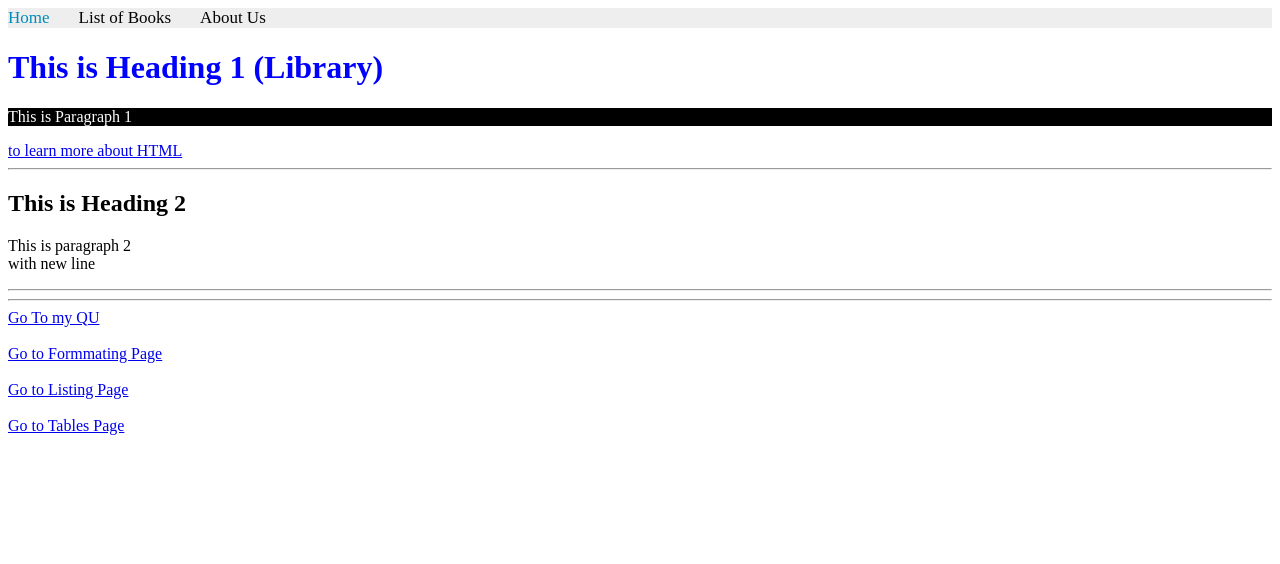
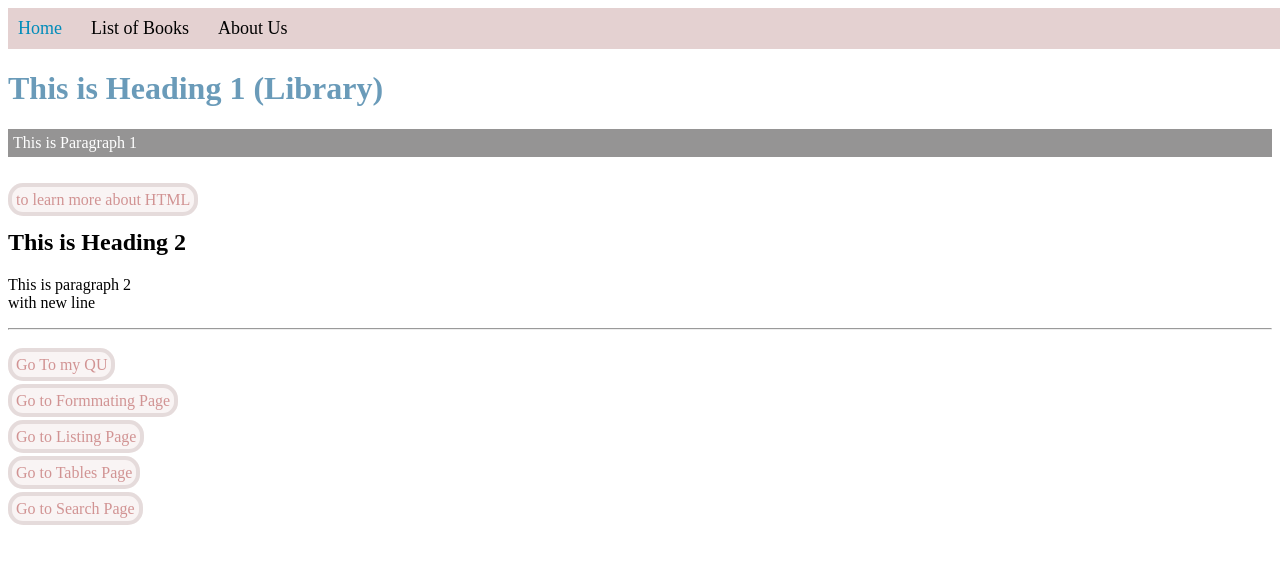
Before and after one commit to F998r/WebCourse, a Django app: page / in a window 1280 px wide. Shown: the top 564 px of the page. Run offline with Django 5.2, Linux system fonts and the light colour scheme.

Commit message:
lab 6 commit

```diff
--- a/bookwebsite/apps/bookmodule/urls.py
+++ b/bookwebsite/apps/bookmodule/urls.py
@@ -9,6 +9,7 @@ urlpatterns = [
     path('links', views.qu, name="qassimUn"),
     path('formmating', views.format, name="formatting"),
     path('listing', views.lists, name="listing"),
-    path('tables', views.tables, name="tables")
+    path('tables', views.tables, name="tables"),
+    path('search',views.srch,name="search"),
     # Add other URL patterns here
 ]
--- a/bookwebsite/apps/bookmodule/views.py
+++ b/bookwebsite/apps/bookmodule/views.py
@@ -41,3 +41,32 @@ def lists(request):
 
 def tables(request):
     return render(request,"bookmodule/table.html")
+
+def __getBookList():
+    book1 = { 'id': 12344321, 'title': 'Continuous Delivery', 'author': 'J.Humble and D. Farly'}
+    book2 = { 'id': 56788765, 'title': 'Reversing: Secrest of Reverse Engineering', 'author': 'E. Eilam' }
+    book3 = { 'id': 43211234, 'title': 'The Hundred-Page Machine Learning Book', 'author': 'Andriy Burkov'}
+    return [book1 , book2 , book3]
+
+
+def srch(request):
+    if request.method == "POST":
+        key = request.POST.get('keyword').lower()
+        isTitle = request.POST.get('option1')
+        isAuthor = request.POST.get('option2')
+
+        #do filter
+        books= __getBookList()
+        newBooks = []
+        for item in books:
+            contained = False
+            if isTitle and key in item['title'].lower():
+                contained = True
+            if not contained and isAuthor and key in item['author'].lower():
+                contained = True
+
+            if contained:
+                newBooks.append(item)
+        return render(request, 'bookmodule/BookList.html', {'books' : newBooks})
+
+    return render(request, "bookmodule/search.html")
--- a/bookwebsite/apps/statics/css/style.css
+++ b/bookwebsite/apps/statics/css/style.css
@@ -1,6 +1,7 @@
 .topnav {
-    background-color: #eeeeee;
+    background-color: #e4d1d1;
     width: 100%;
+    padding: 10px;
 }
 
 /* Style the links inside the navigation bar */
@@ -9,7 +10,7 @@
     text-align: center;
     margin-right: 25px;
     text-decoration: none;
-    font-size: 17px;
+    font-size: 18px;
 
 }
 
@@ -18,3 +19,22 @@
     color: #008CBA;
 
 }
+
+.links{
+    border-radius: 15px;
+    background-color: #f4eaea;
+    border: 4px solid #cdb9b9;
+    text-decoration:none;
+    width: 100%;
+    color: brown;
+    padding: 4px;
+    opacity: 0.5;
+}
+
+.links:hover {
+    opacity: 1;
+}
+
+.links:active{
+    border: 4px solid rgb(146, 97, 97);
+}
--- a/bookwebsite/apps/templates/bookmodule/index.html
+++ b/bookwebsite/apps/templates/bookmodule/index.html
@@ -11,31 +11,33 @@
         <meta charset="utf-8">
         <link href="{% static 'css/style.css' %}" rel="stylesheet">
     </head>
-    <style>
-        a{
-            text-decoration: none;
-        }
 
-    </style>
+
+
     <body>
 
         {% block content %}
-        <h1 style="color: blue;">This is Heading 1 (Library)</h1>
-        <p style="color: white; background-color: black;">This is Paragraph 1</p>
-        <a href="https://www.w3schools.com/html/default.asp">to learn more about HTML</a>
-        <hr>
+        <h1 style="color: rgb(106, 155, 185);">This is Heading 1 (Library)</h1>
+        <p style="color: white; background-color: rgb(149, 148, 148); padding: 5px;">This is Paragraph 1</p> <br>
+        <a class= "links" href="https://www.w3schools.com/html/default.asp" target="_blank">to learn more about HTML</a>
+        <br>
 
         <h2>This is Heading 2</h2>
         <p>This is paragraph 2 <br> with new line </p>
 
-        <hr><hr>
-        <a href="{% url 'qassimUn' %}" target="_blank">Go To my QU</a>
+
+        <hr><br>
+        <a class= "links " href="{% url 'qassimUn' %}" target="_blank">Go To my QU</a>
         <br><br>
-        <a href="{% url 'formatting'%}" target="_blank">Go to Formmating Page</a>
+        <a class= "links " href="{% url 'formatting'%}" target="_blank">Go to Formmating Page</a>
         <br><br>
-        <a href="{% url 'listing'%}" target="_blank">Go to Listing Page</a>
+        <a class= "links " href="{% url 'listing'%}" target="_blank">Go to Listing Page</a>
         <br><br>
-        <a href="{% url 'tables' %}" target="_blank">Go to Tables Page</a>
+        <a class= "links " href="{% url 'tables' %}" target="_blank">Go to Tables Page</a>
+
+        <br><br>
+        <a class= "links " href="{% url 'search' %}" target="_blank">Go to Search Page</a>
+
         {% endblock %}
     </body>
 </html>
--- a/bookwebsite/apps/templates/layouts/base.html
+++ b/bookwebsite/apps/templates/layouts/base.html
@@ -9,8 +9,12 @@
         <mate charset="utf-8">
         <link href="{% static 'media/qu-icon.jpeg' %}" rel="icon">
         <link href="{% static 'css/style.css' %}" rel="stylesheet">
+        <link href="https://cdnjs.cloudflare.com/ajax/libs/font-awesome/6.0.0-beta3/css/all.min.css" rel="stylesheet">
+        {% block stylesheet %}
+        {% endblock %}
     </head>
-    {% block stylesheets %} {% endblock stylesheets%}
+
+
     <body>
 
         {% include "includes/header.html"%}
```
